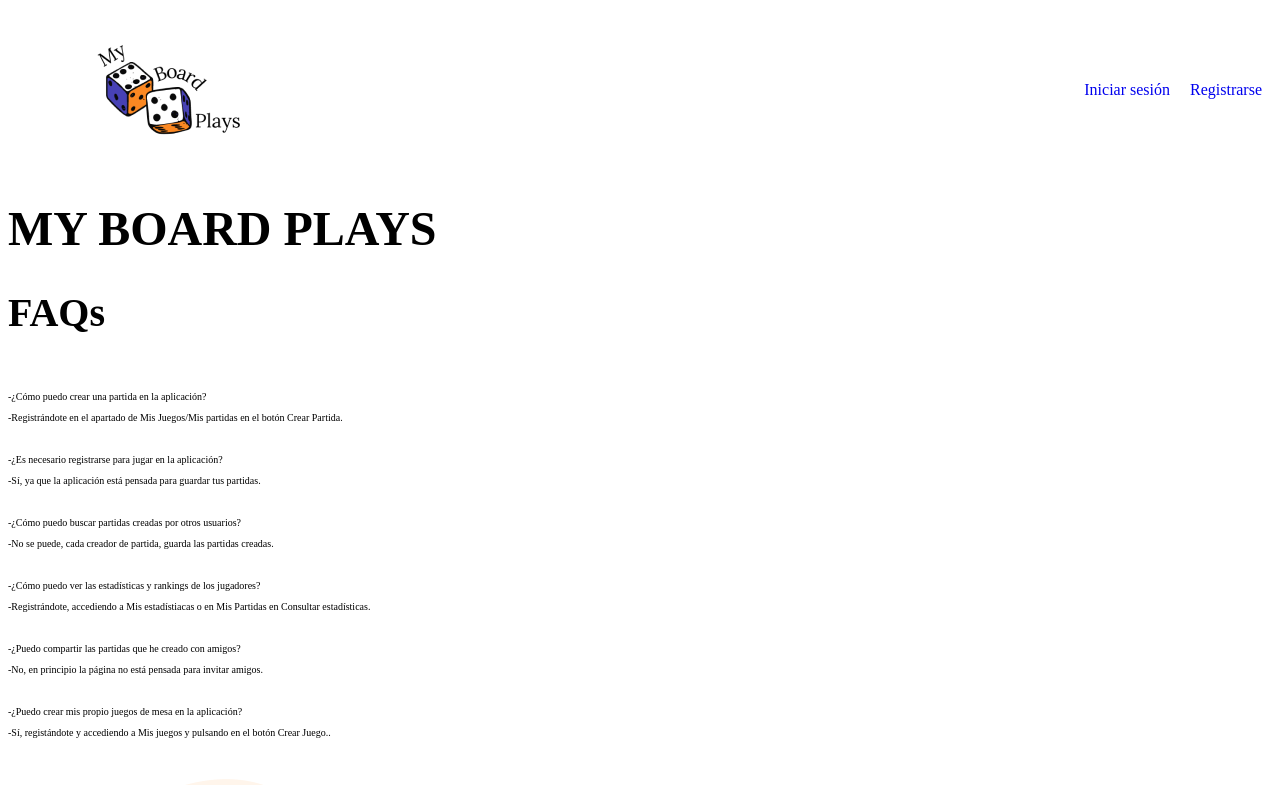
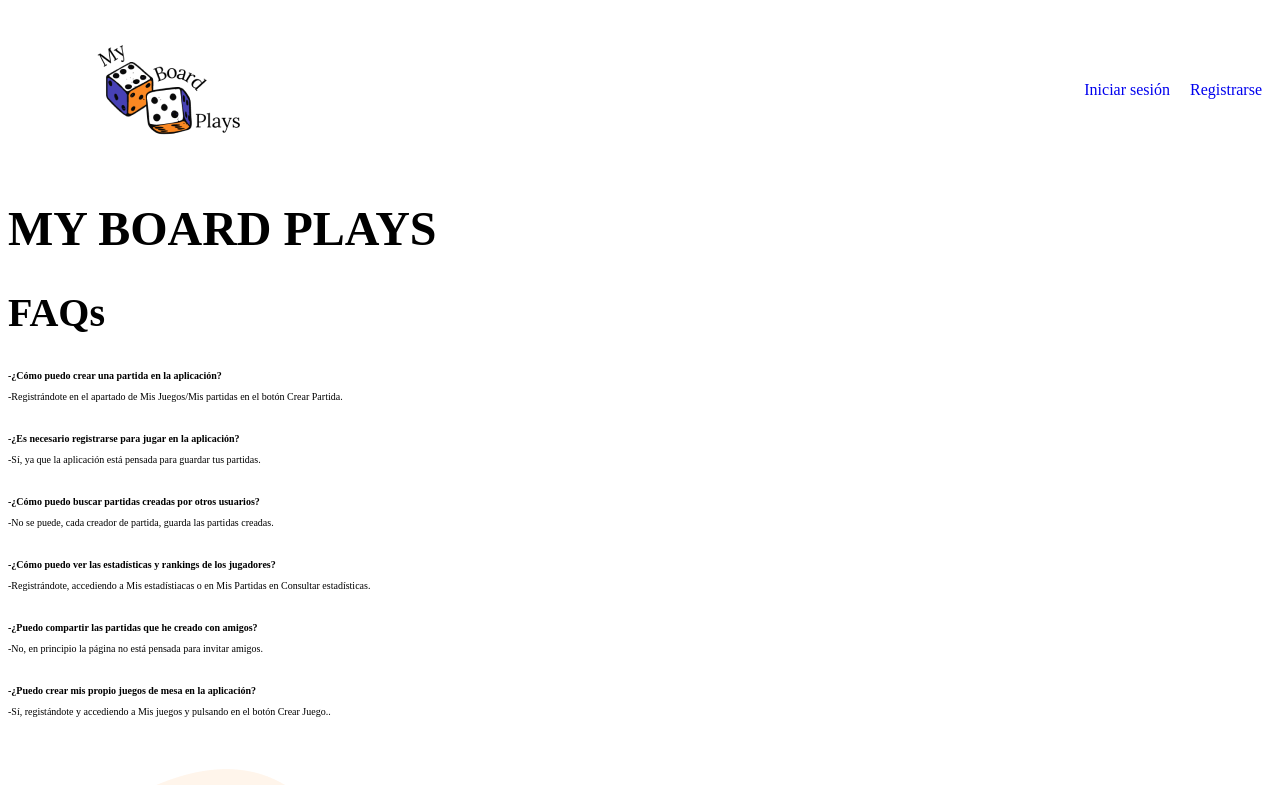
Before and after one commit to JGarciaRegueiro/MyBoardPlays, an Angular app in the folder MyBoardPlays/: page / in a window 1280 px wide. Shown: the top 785 px of the page. Built offline with nearby package versions, Linux system fonts and the light colour scheme.

Commit message:
añadiendo detalles en acercaDe

```diff
--- a/MyBoardPlays/src/app/acerca-de/acerca-de.component.html
+++ b/MyBoardPlays/src/app/acerca-de/acerca-de.component.html
@@ -3,23 +3,29 @@
         <div class = "mensaje-faqs">
         <h1>MY BOARD PLAYS</h1>
         <h2>FAQs</h2>
-        <br><p class = "p1">-¿Cómo puedo crear una partida en la aplicación?</p>
+        <b><p class = "p1">-¿Cómo puedo crear una partida en la aplicación?</p></b>
         <p class = "p2">-Registrándote en el apartado de Mis Juegos/Mis partidas en el botón Crear Partida.</p>
+        <br>
 
-        <br><p class = "p1">-¿Es necesario registrarse para jugar en la aplicación?</p>
+        <b><p class = "p1">-¿Es necesario registrarse para jugar en la aplicación?</p></b>
         <p class = "p2">-Sí, ya que la aplicación está pensada para guardar tus partidas.</p>
+        <br>
 
-        <br><p class = "p1">-¿Cómo puedo buscar partidas creadas por otros usuarios?</p>
+        <b><p class = "p1">-¿Cómo puedo buscar partidas creadas por otros usuarios?</p></b>
         <p class = "p2">-No se puede, cada creador de partida, guarda las partidas creadas.</p>
+        <br>
 
-        <br><p class = "p1">-¿Cómo puedo ver las estadísticas y rankings de los jugadores?</p>
+        <b><p class = "p1">-¿Cómo puedo ver las estadísticas y rankings de los jugadores?</p></b>
         <p class = "p2">-Registrándote, accediendo a Mis estadístiacas o en Mis Partidas en Consultar estadísticas.</p>
+        <br>
 
-        <br><p class = "p1">-¿Puedo compartir las partidas que he creado con amigos?</p>
+        <b><p class = "p1">-¿Puedo compartir las partidas que he creado con amigos?</p></b>
         <p class = "p2">-No, en principio la página no está pensada para invitar amigos.</p>
+        <br>
 
-        <br><p class = "p1">-¿Puedo crear mis propio juegos de mesa en la aplicación?</p>
+        <b><p class = "p1">-¿Puedo crear mis propio juegos de mesa en la aplicación?</p></b>
         <p class = "p2">-Sí, registándote y accediendo a Mis juegos y pulsando en el botón Crear Juego..</p>
+        <br>
 
         </div>
 
@@ -39,21 +45,23 @@
                         un equipo de tres personas, que estamos dedicados a la creación de una
                         aplicación web para juegos de mesa. Nuestra plataforma permite a los
                         usuarios crear y registrar partidas, visualizar rankings y crear nuevos juegos.
-                    </p>
+                    </p><br>
+
         <p class = "p3">Nos enorgullecemos de nuestro enfoque en la calidad y la innovación y
                         trabajamos incansablemenete para asegurarnos de que nuestros usuarios
                         tengan la mejor experiencia posible. Entendemos la importancia de unir a las
                         personas a través del entretenimiento, y es por eso que nuestra aplicación
                         está diseñada para brindar una experencia social y emocionante para todos
                         los usuarios.
-                    </p>
+                    </p><br>
+
         <p class = "p3">En nuestra empresa, valoramos la creatividad y la colaboración, y creemos que
                         estas cualidade son fundamentales para ofrecer un producto de calidad.
                         Nos comprometemos a continuar mejorando nuestra plataforma para ofrecer
                         a nuestros usuarios una experiencia cada vez más completa y satisfactoria. Si
                         tiene alguna pregunta o sugerencia, no dude en contactarnos.
                         ¡Gracias por visitar nuestro sitio web!
-                    </p>
+                    </p><br>
         </div>
     </div>
 
```
